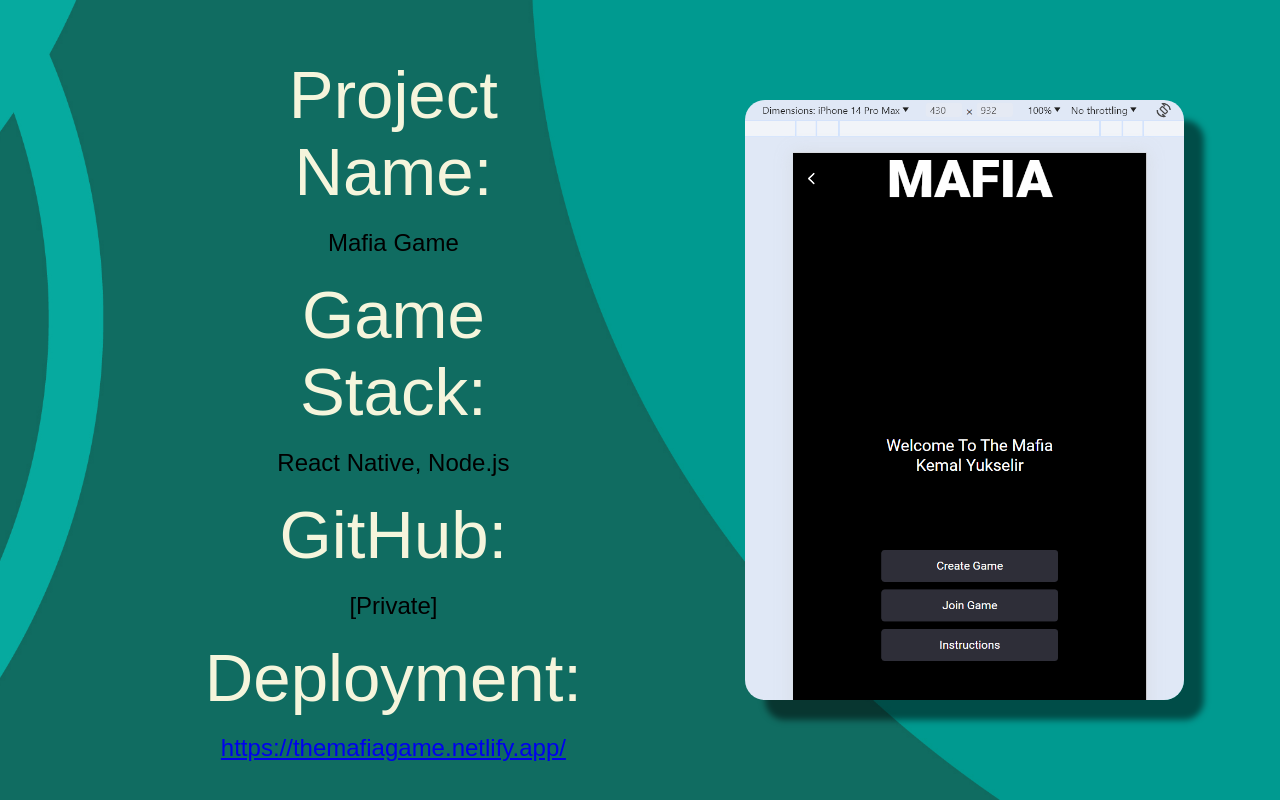
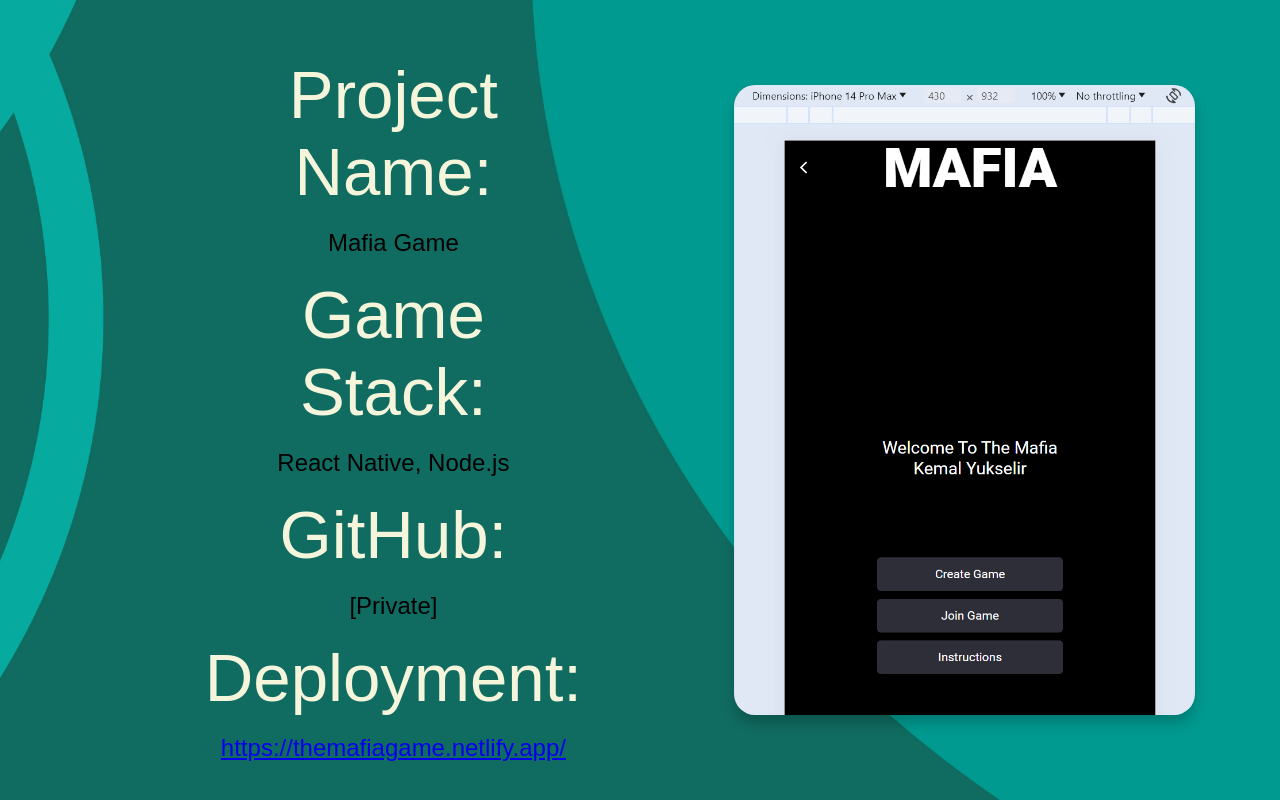
Before and after one commit to KemalYukselir/portfolio-website, a React (Create React App) app: page / in a window 1280 px wide. In both pictures the pointer is over the element 964 px from the left and 1112 px from the top of the page. Shown: the part 712-1512 px from the top of the page. Built offline with nearby package versions, Linux system fonts and the light colour scheme; a web font is replaced by a local one.

Commit message:
made portfolio images pop out when hovered

```diff
--- a/src/App.css
+++ b/src/App.css
@@ -94,7 +94,15 @@ nav {
   box-sizing: border-box;
   padding: 0;
   box-shadow: 20px 20px 6px rgba(0, 0, 0, 0.5); /* Add drop shadow */
+  transition: background-color 0.3s, transform 0.3s, box-shadow 0.3s;
+  box-shadow: 0 4px 6px rgba(0, 0, 0, 0.1);
 }
+
+.img-wrapper:hover {
+  transform: scale(1.05);
+  box-shadow: 0 8px 12px rgba(0, 0, 0, 0.2);
+}
+
 
 .text-wrapper {
   display: flex;
```
